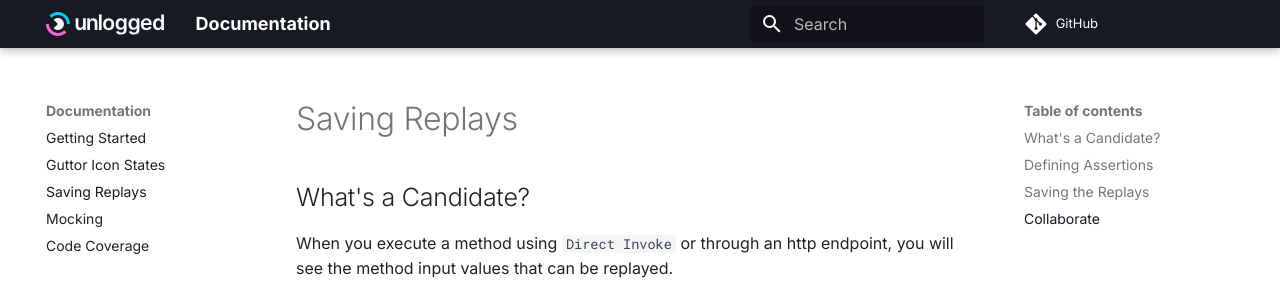
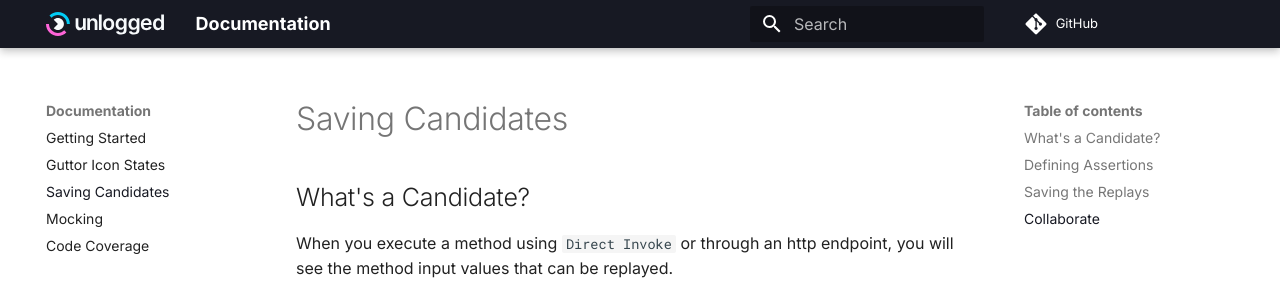
Before and after one commit to unloggedio/documentation, an MkDocs documentation site: the page built from docs/1-Assertions.md, in a window 1280 px wide and 1287 px high. Shown: the top 296 px of the window. Built offline with MkDocs 1.6.1 and Material for MkDocs 9.7.7, drawn with Linux system fonts in a browser that asks for light colours; comment, search, counter and statistics services are not loaded.

Commit message:
updating the label for assertion screen

```diff
--- a/docs/1-Assertions.md
+++ b/docs/1-Assertions.md
@@ -1,4 +1,4 @@
-# Saving Replays
+# Saving Candidates
 
 ## What's a Candidate?
 
```
